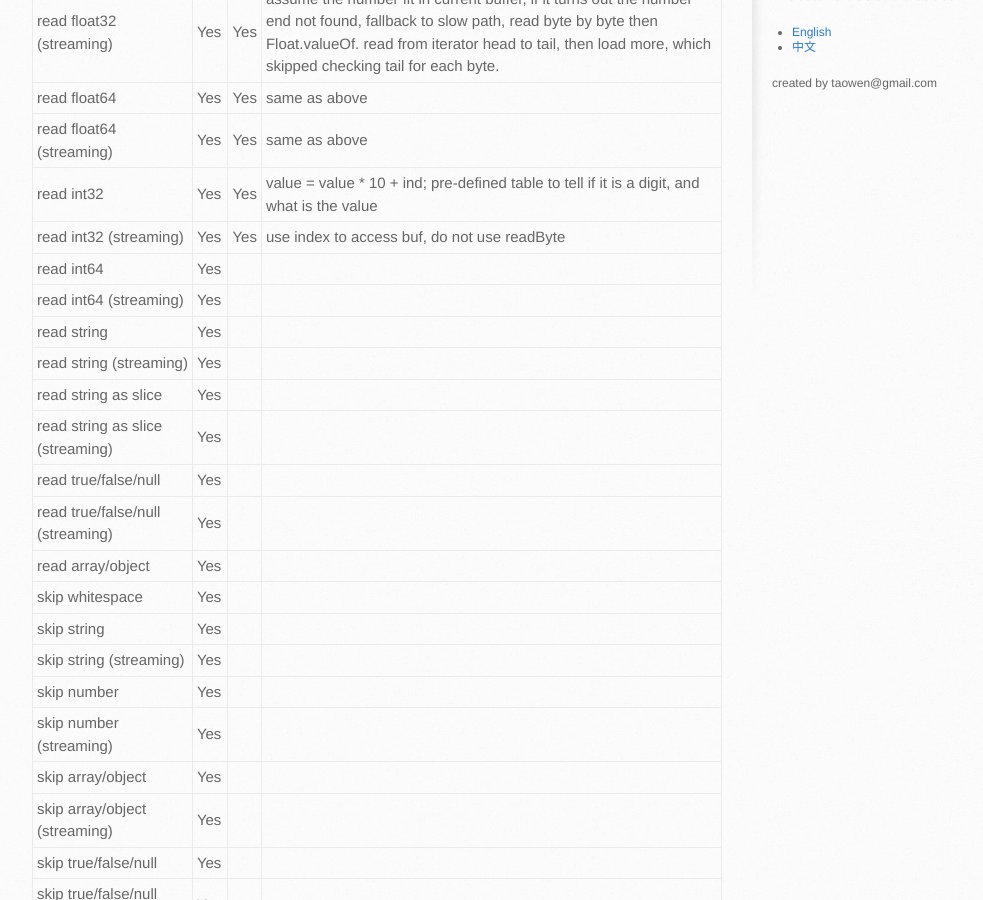
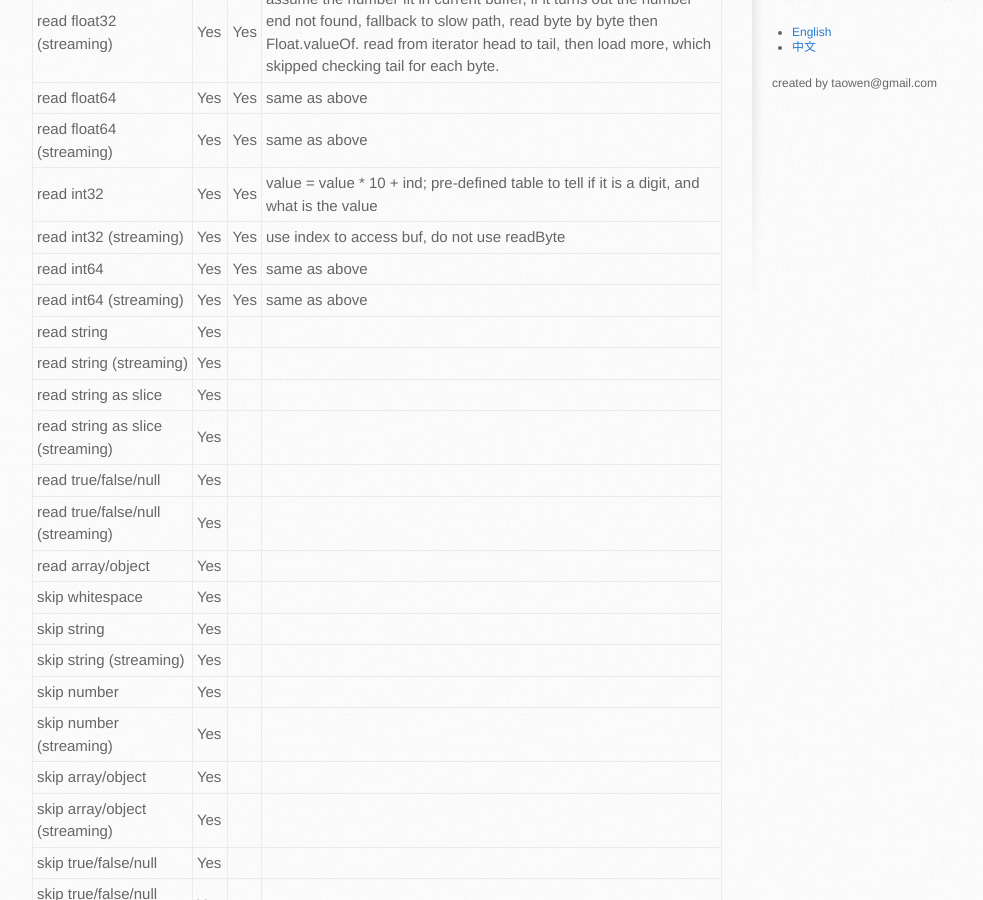
Before and after one commit to json-iterator/json-iterator.github.io, a Jekyll site: the page built from features.md, in a window 1280 px wide and 900 px high, scrolled down 443 px. Shown: the whole window, without its empty margins (138-1121 px from the left). Built offline with Jekyll 4.4.1, drawn with Linux system fonts in a browser that asks for light colours; comment, search, counter and statistics services are not loaded.

Commit message:
Update features.md

```diff
--- a/features.md
+++ b/features.md
@@ -13,8 +13,8 @@ title: Jsoniter Features (Java Version)
 | read float64 (streaming) | Yes | Yes | same as above |
 | read int32 | Yes | Yes | value = value * 10 + ind; pre-defined table to tell if it is a digit, and what is the value |
 | read int32 (streaming) | Yes | Yes | use index to access buf, do not use readByte |
-| read int64 | Yes |  |
-| read int64 (streaming) | Yes |  |
+| read int64 | Yes | Yes | same as above |
+| read int64 (streaming) | Yes | Yes | same as above |
 | read string | Yes |  |
 | read string (streaming) | Yes |  |
 | read string as slice | Yes |  |
```
